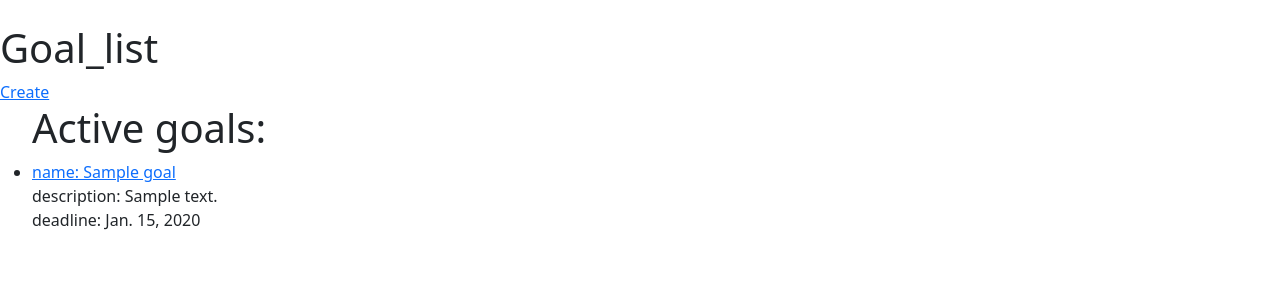
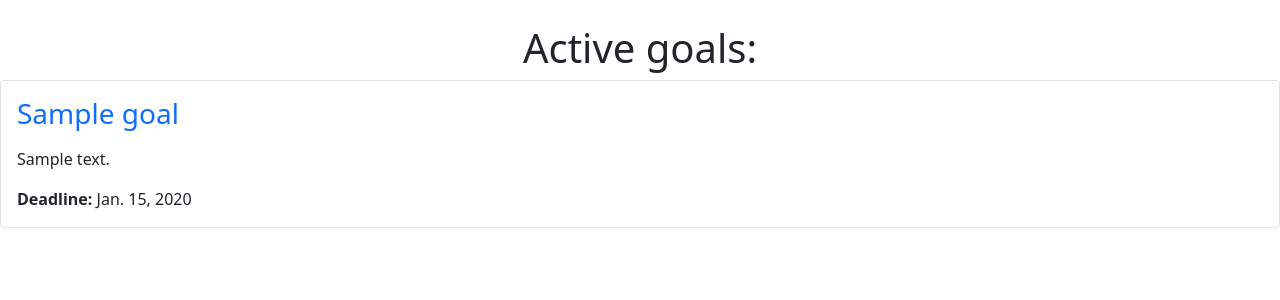
Before and after one commit to Oleksiy-Liubchenko/habits-and-goals-service, a Django app: page /goals/active/ in a window 1280 px wide. Shown: the part 56-356 px from the top of the page. Run offline with Django 4.2, Linux system fonts and the light colour scheme; a user stored in the database is signed in; tables that the repository leaves empty hold one stand-in row (values such as "Sample post").

Commit message:
Update 3 status pages (goal_list...html) design

```diff
--- a/templates/goal/goal_list_active.html
+++ b/templates/goal/goal_list_active.html
@@ -1,24 +1,25 @@
 {% extends "base.html" %}
 
 {% block content%}
-  <h1>Goal_list</h1>
-  <a href="{% url 'tracker:goal-create' %}">
-    Create
-  </a>
-    <br>
-  <ul>
-  <h1>Active goals:</h1>
-  {% if goal_list_active %}
-    {% for goal in goal_list_active %}
-        <li>
-          <a href="{% url "tracker:goal-detail" pk=goal.id %}">
-            name: {{ goal.name }}
-          </a>
+
+  <h1 style="text-align: center">
+    Active goals:
+  </h1>
+
+   {% if goal_list_active %}
+    <ul class="list-unstyled">
+      {% for goal in goal_list_active %}
+        <li class="border rounded p-3 mb-3">
+          <div class="d-flex justify-content-between align-items-center">
+            <h3 class="m-0"><a href="{% url "tracker:goal-detail" pk=goal.id %}" class="text-decoration-none">{{ goal.name }}</a></h3>
+          </div>
+          <p class="mt-3">{{ goal.description }}</p>
+          <p class="mb-0"><strong>Deadline:</strong> {{ goal.deadline.date }}</p>
         </li>
-        description: {{ goal.description }}
-          <br>
-        deadline: {{ goal.deadline.date }}
-    {% endfor %}
+      {% endfor %}
     </ul>
+  {% else %}
+    <p>No goals found.</p>
   {% endif %}
+
 {% endblock %}
```
Also changed, not shown: templates/goal/goal_list_abandoned.html (+19 -17 lines), templates/goal/goal_list_completed.html (+18 -17 lines).
